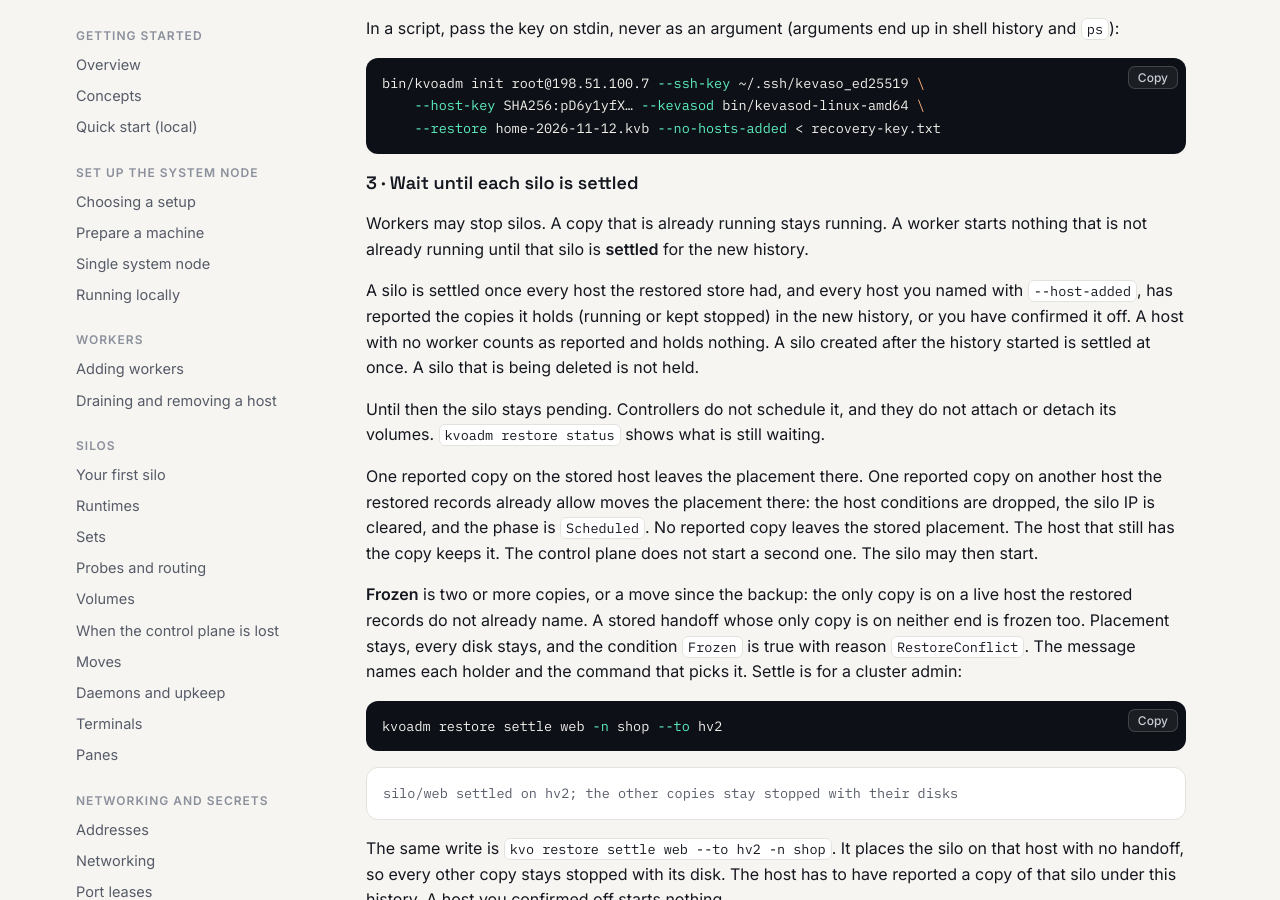
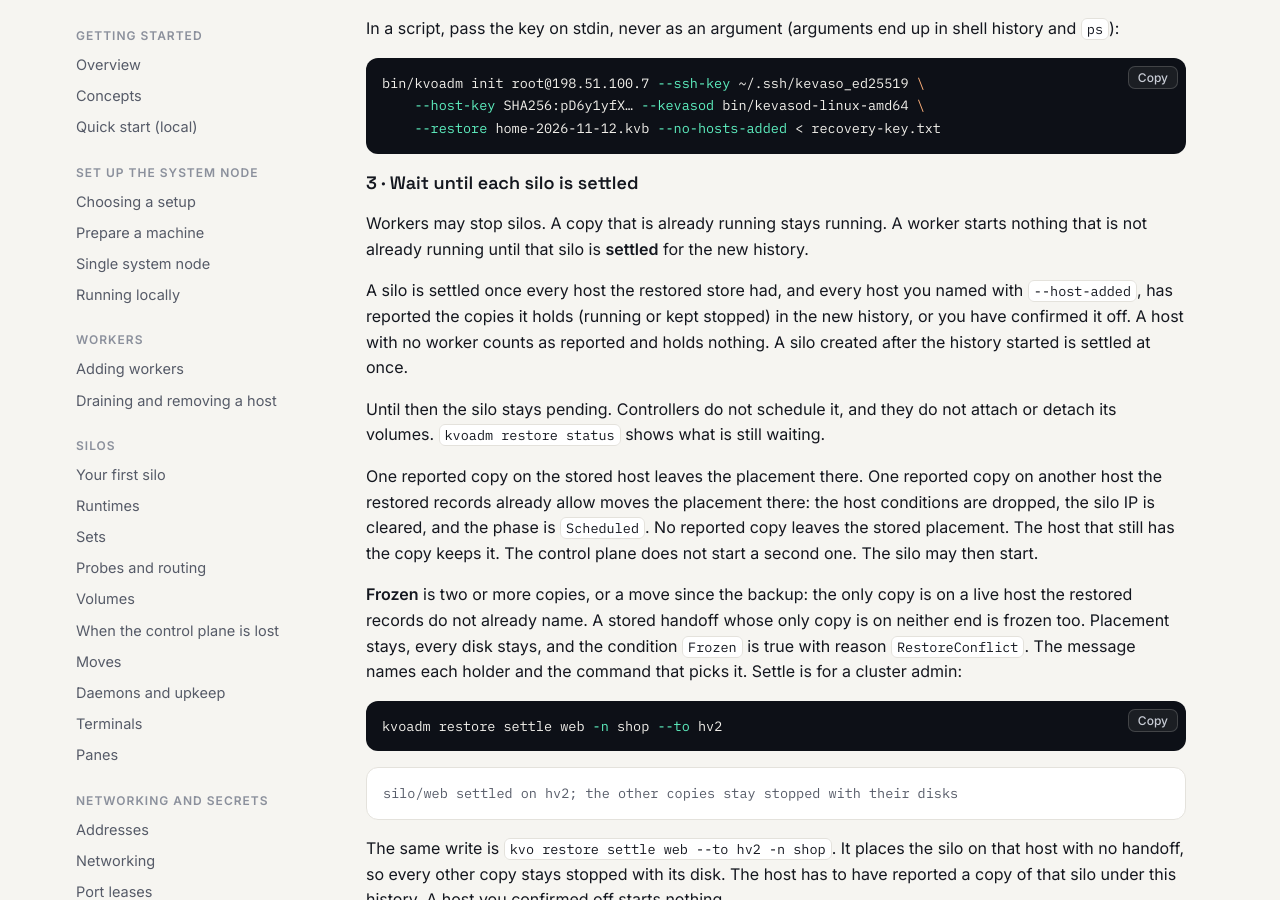
Before and after one commit to dlebee/kevaso-docs, a Jekyll site: the page built from operations/backup.md, in a window 1280 px wide and 900 px high, scrolled down 3948 px. Built offline with Jekyll 4.4.1, drawn with Linux system fonts in a browser that asks for light colours.

Commit message:
Backup and restore: a silo being deleted is still held until it is settled.
Co-Authored-By: Grok <noreply@x.ai>
Co-authored-by: Cursor <cursoragent@cursor.com>

```diff
--- a/operations/backup.md
+++ b/operations/backup.md
@@ -194,7 +194,7 @@ is not already running until that silo is **settled** for the new history.
 A silo is settled once every host the restored store had, and every host you named with
 `--host-added`, has reported the copies it holds (running or kept stopped) in the new history, or
 you have confirmed it off. A host with no worker counts as reported and holds nothing. A silo
-created after the history started is settled at once. A silo that is being deleted is not held.
+created after the history started is settled at once.
 
 Until then the silo stays pending. Controllers do not schedule it, and they do not attach or
 detach its volumes. `kvoadm restore status` shows what is still waiting.
```
